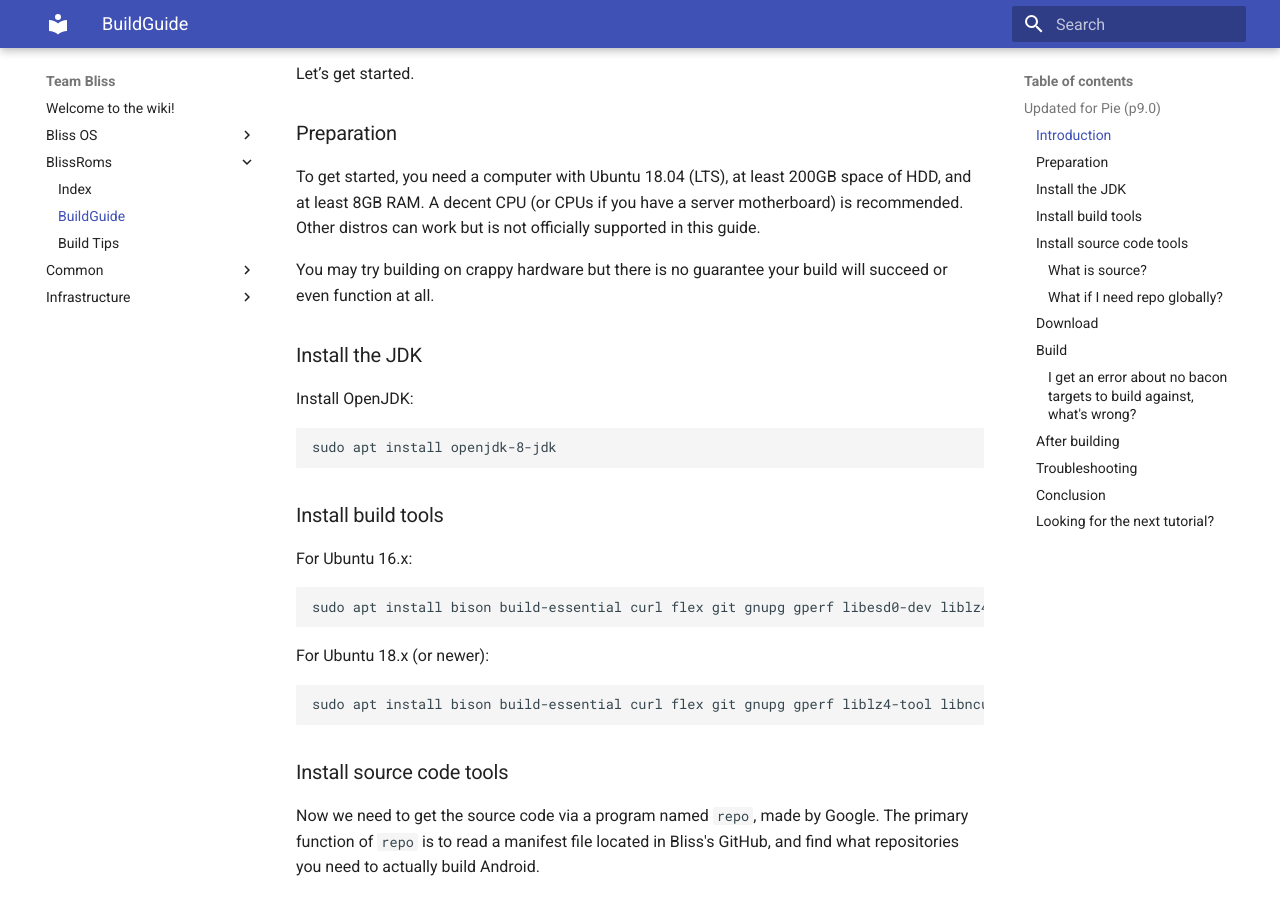
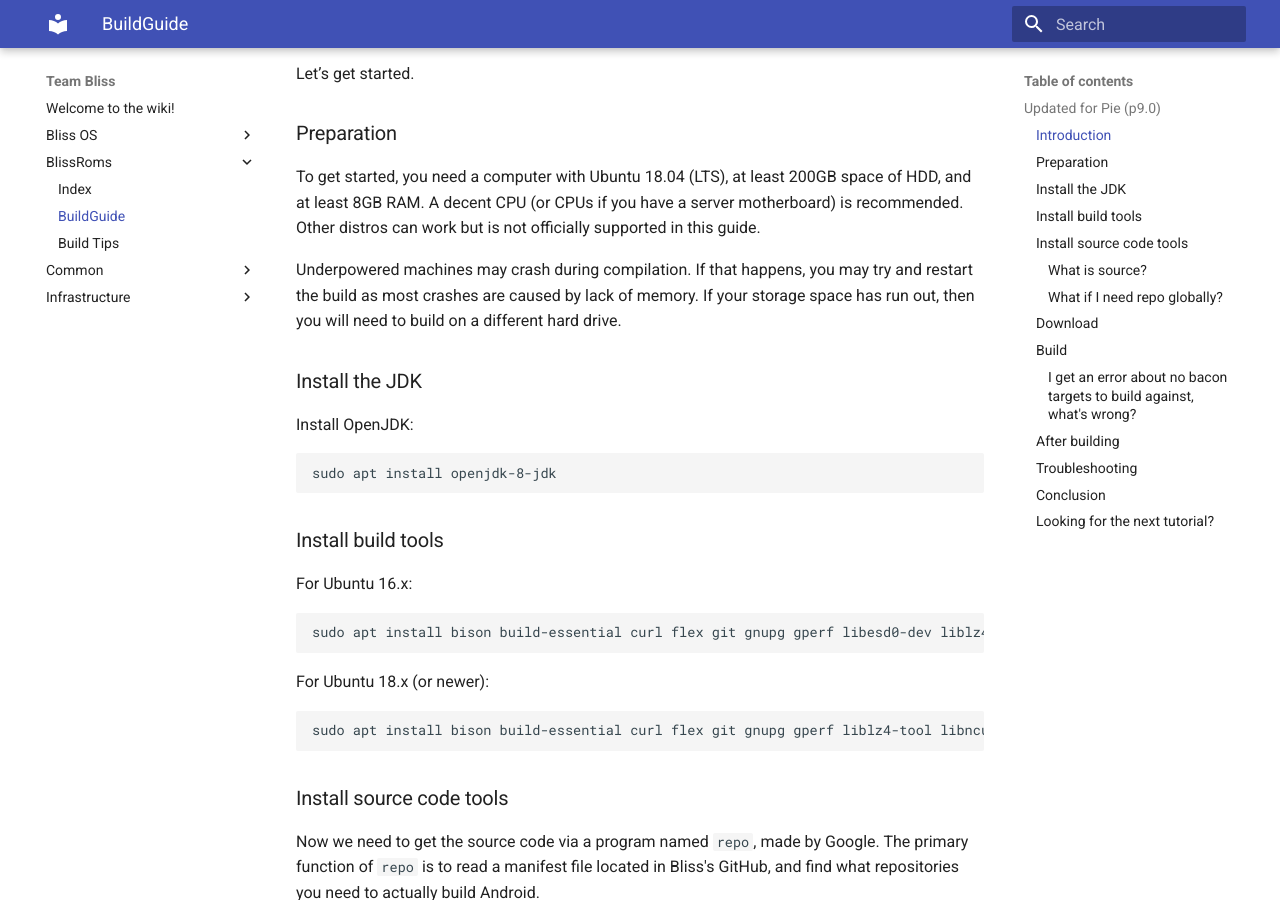
Before and after one commit to BlissRoms/Documentation-old, an MkDocs documentation site: the page built from docs/BlissRoms/build-guide.md, in a window 1280 px wide and 900 px high, scrolled down 376 px. Built offline with MkDocs 1.6.1 and Material for MkDocs 9.7.7, drawn with Linux system fonts in a browser that asks for light colours.

Commit message:
Underpowered machines disclaimer
Change-Id: Id37291090d00b15e644e09ced607e10d4c655787

```diff
--- a/docs/BlissRoms/build-guide.md
+++ b/docs/BlissRoms/build-guide.md
@@ -15,7 +15,7 @@ Let’s get started.
 
 To get started, you need a computer with Ubuntu 18.04 (LTS), at least 200GB space of HDD, and at least 8GB RAM. A decent CPU (or CPUs if you have a server motherboard) is recommended. Other distros can work but is not officially supported in this guide.
 
-You may try building on crappy hardware but there is no guarantee your build will succeed or even function at all.
+Underpowered machines may crash during compilation. If that happens, you may try and restart the build as most crashes are caused by lack of memory. If your storage space has run out, then you will need to build on a different hard drive.
 
 ### Install the JDK
 
```
